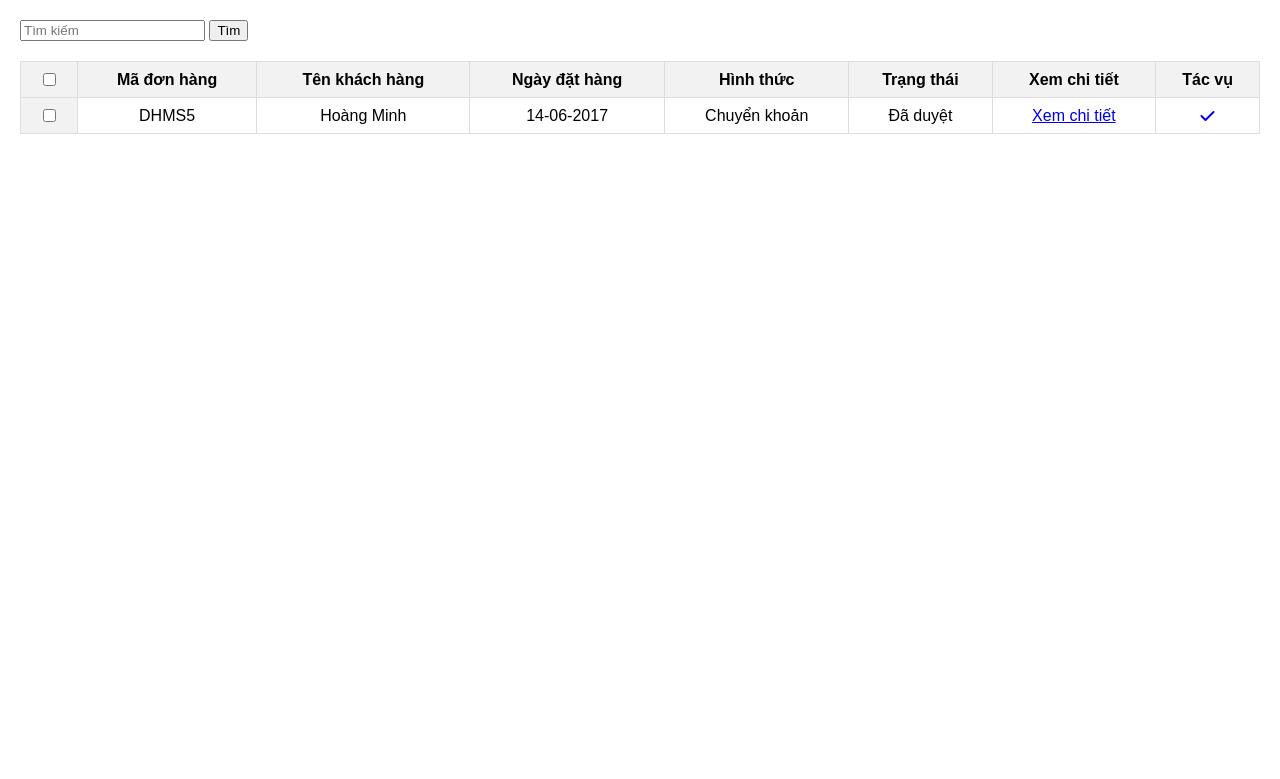
After one commit to TrinhThinh2004/LaptopStore, a PHP site: page /assets/css/admin/admin_order.php in a window 1280 px wide. The commit adds this page. Shown: the top 779 px of the page. Run offline with PHP 8.4, Linux system fonts and the light colour scheme.

Commit message:
Modify files

```diff
--- /dev/null
+++ b/assets/css/admin/admin_order.php
@@ -0,0 +1,77 @@
+<link rel="stylesheet" href="../assets/fonts/fontawesome-free-6.6.0-web/css/all.min.css">
+<style>
+        body {
+            font-family: Arial, sans-serif;
+            margin: 20px;
+        }
+        .table-container {
+            margin-top: 20px;
+        }
+        table {
+            width: 100%;
+            border-collapse: collapse;
+        }
+        th, td {
+            border: 1px solid #ddd;
+            padding: 8px;
+            text-align: left;
+            text-align: center;
+        }
+        th {
+            background-color: #f2f2f2;
+        }
+        .action-buttons {
+            display: flex;
+            gap: 10px;
+        }
+        .btn {
+            padding: 5px 10px;
+            border: none;
+            color: white;
+            cursor: pointer;
+        }
+        .btn-add {
+            background-color: #008CBA; /* Blue */
+            color: white;
+            margin-bottom: 10px;
+            position: right;
+        }
+    </style>
+</head>
+<body>
+
+<input type="text" placeholder="Tìm kiếm">
+<button>Tìm</button>
+
+<div class="table-container">
+    <table>
+        <thead>
+            <tr>
+                <th><input type="checkbox"></th>
+                <th>Mã đơn hàng</th>
+                <th>Tên khách hàng</th>
+                <th>Ngày đặt hàng</th>
+                <th>Hình thức</th>
+                <th>Trạng thái</th>
+                <th>Xem chi tiết</th>
+                <th>Tác vụ</th>
+            </tr>
+        </thead>
+        <tbody>
+            <tr>
+                <th><input type="checkbox"></th>
+                <td>DHMS5</td>
+                <td>Hoàng Minh</td>
+                <td>14-06-2017</td>
+                <td>Chuyển khoản</td>
+                <td>Đã duyệt</td>
+                <td><a href="#">Xem chi tiết</a></td>
+                <td>
+                    <div class="action-buttons" style="justify-content: center; color: red;">
+                        <a href="#"><i class="fa-solid fa-check"></i></a>
+                    </div>
+                </td>
+            </tr>
+        </tbody>
+    </table>
+</div>
--- a/product_detail.php
+++ b/product_detail.php
@@ -85,7 +85,7 @@ while ($row = mysqli_fetch_array($query)) {
                             <td><?php echo $result['storage_type'];?></td>
                         </tr>
                         <tr>
-                            <td>Gpu</td>
+                            <td>GPU</td>
                             <td><?php echo $result['gpu'];?></td>
                         </tr>
                         <tr>
@@ -97,7 +97,7 @@ while ($row = mysqli_fetch_array($query)) {
                             <td><?php echo $result['screen_resolution'];?></td>
                         </tr>
                         <tr>
-                            <td>Độ làm mới</td>
+                            <td>Tần số quét</td>
                             <td><?php echo $result['screen_refresh_rate'];?></td>
                         </tr>
                     </table>
```
Also changed, not shown: assets/css/admin/admin_userinfo.php (added, +75 -0 lines), assets/css/home.css (+12 -3 lines), home.php (+6 -6 lines).
